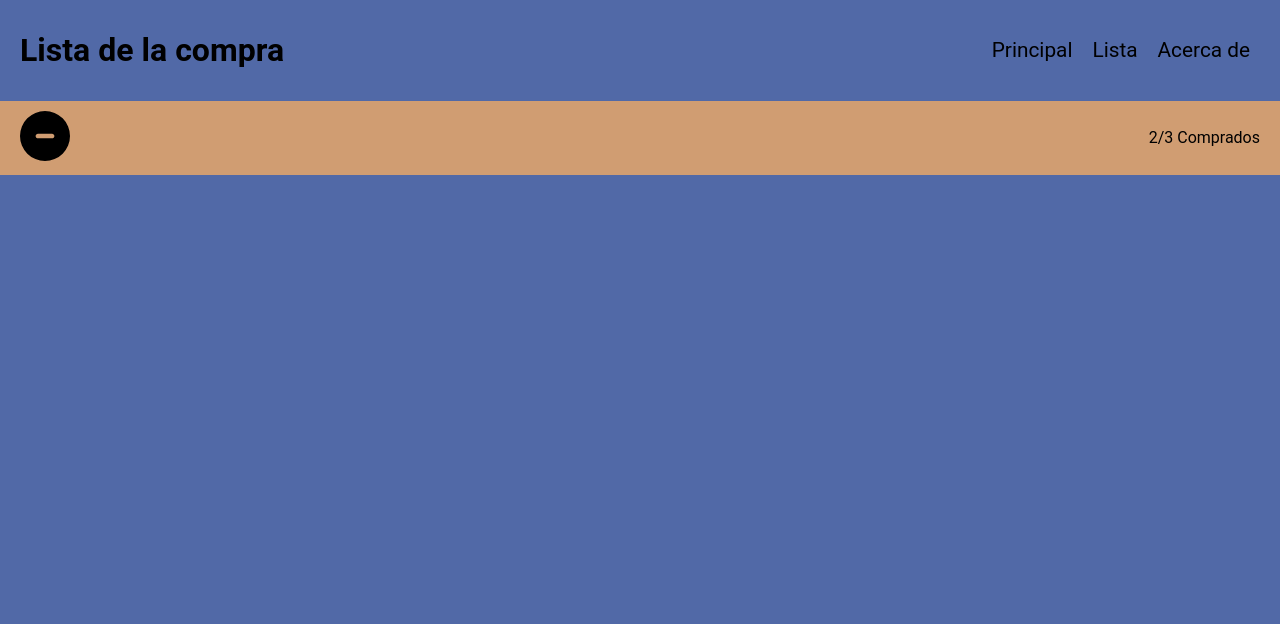
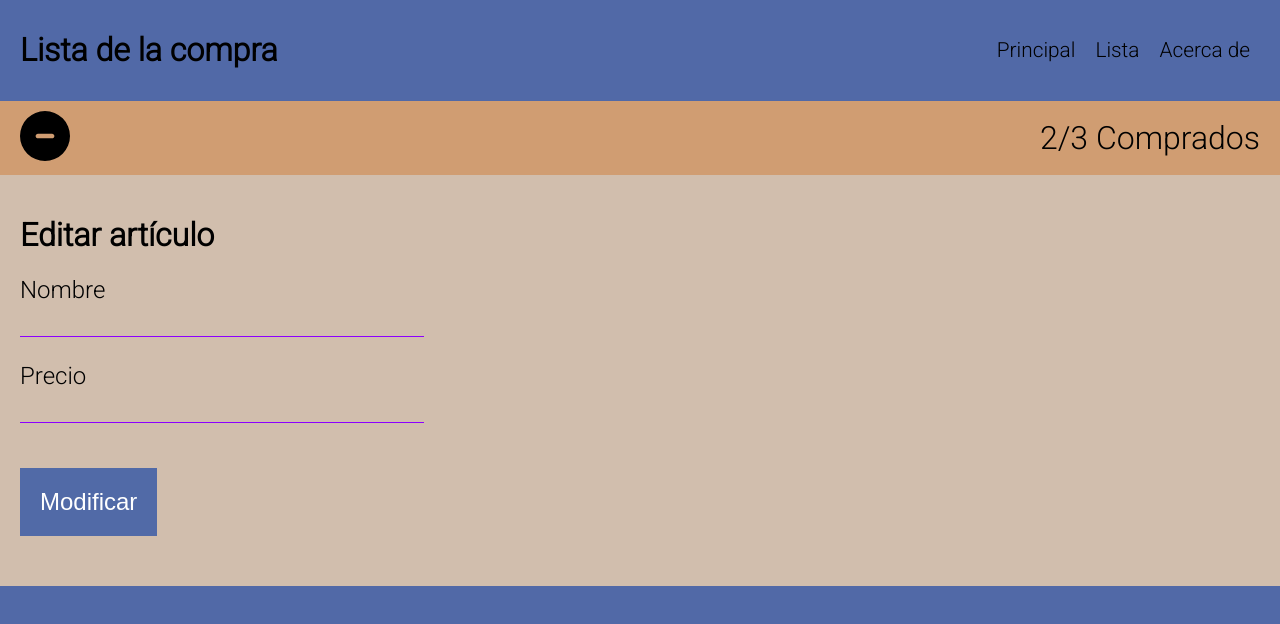
Before and after one commit to abelnhm/202309-w1ch3-abel-naharro, a plain HTML site: page form.html in a window 1280 px wide. Drawn offline with Linux system fonts and the light colour scheme.

Commit message:
Add style and view form

```diff
--- a/css/style-form.css
+++ b/css/style-form.css
@@ -0,0 +1,36 @@
+.content-form {
+  padding-top: 40px;
+  background: #d1bead;
+  padding: 20px 0px 50px 20px;
+}
+
+form div {
+  margin-bottom: 25px;
+}
+
+label {
+  display: block;
+  font-size: 1.5rem;
+}
+
+input[type="text"] {
+  height: 30px;
+  width: 400px;
+  border: none;
+  border-bottom: 1px solid rgb(140, 0, 255);
+  background: none;
+}
+
+input[type="text"]:focus {
+  outline: none;
+}
+
+input[type="submit"] {
+  margin-top: 20px;
+  background: #516aa7;
+  color: #fff;
+  padding: 20px;
+  font-size: 1.5rem;
+  border: none;
+  cursor: pointer;
+}
--- a/form.html
+++ b/form.html
@@ -6,6 +6,9 @@
   <meta name="viewport" content="width=device-width, initial-scale=1.0">
   <link rel="icon" type="image/x-icon" href="./assets/images/favicon.png">
   <title>Lista</title>
+  <link rel="preconnect" href="https://fonts.googleapis.com">
+  <link rel="preconnect" href="https://fonts.gstatic.com" crossorigin>
+  <link href="https://fonts.googleapis.com/css2?family=Roboto:wght@300&display=swap" rel="stylesheet">
   <link rel="stylesheet" href="./css/style-common.css">
   <link rel="stylesheet" href="./css/style-form.css">
 </head>
@@ -21,15 +24,27 @@
       </ul>
     </nav>
   </header>
+  <section>
+    <a href="./index.html">
+      <img src="./assets/images/btn-minus.svg" alt="botón modificar lista">
+    </a>
+    <p>
+      2/3 Comprados
+    </p>
+  </section>
   <main class="content content-form">
-    <section>
-      <a href="./index.html">
-        <img src="./assets/images/btn-minus.svg" alt="botón modificar lista">
-      </a>
-      <span>
-        2/3 Comprados
-      </span>
-    </section>
+    <h1>Editar artículo</h1>
+    <form>
+      <div>
+        <label>Nombre</label>
+        <input type="text" name="price">
+      </div>
+      <div>
+        <label>Precio</label>
+        <input type="text" name="price">
+      </div>
+      <input type="submit" value="Modificar">
+    </form>
   </main>
 </body>
 
```
